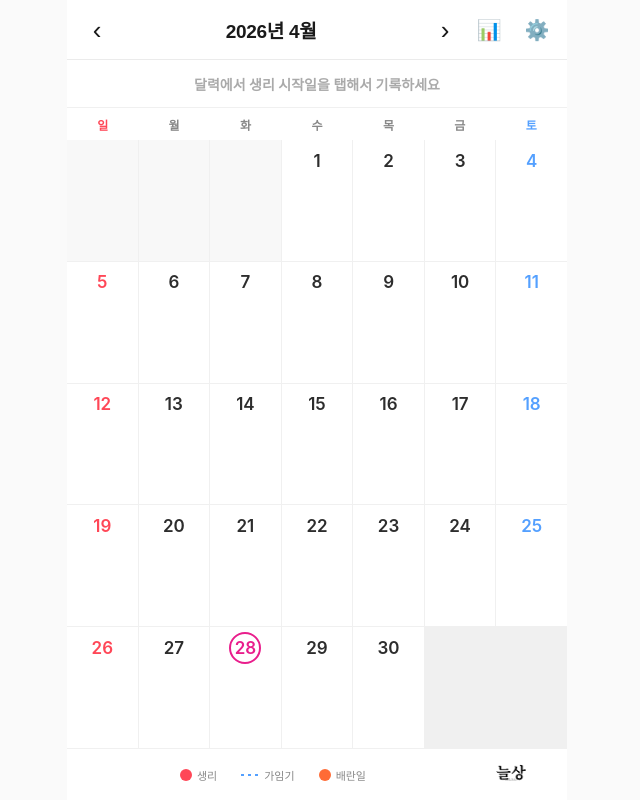
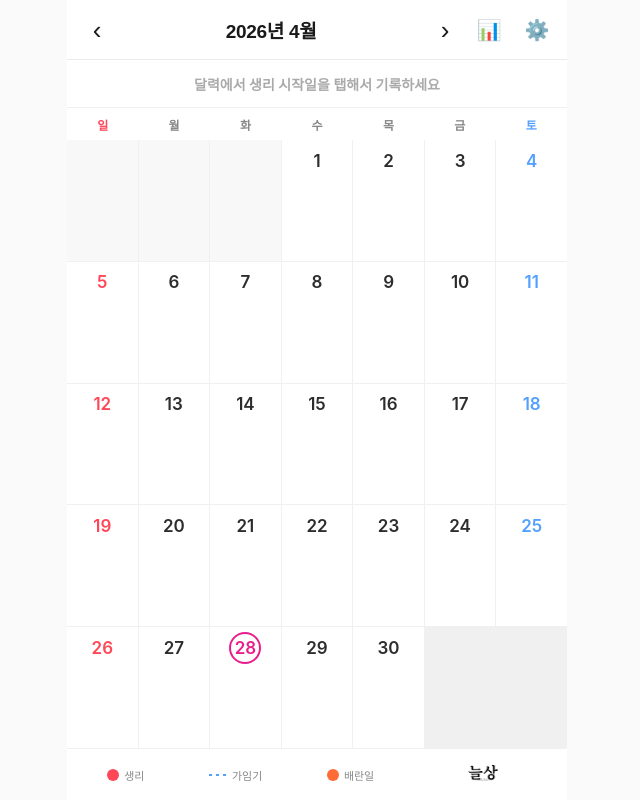
Before and after one commit to gibsons1894-coder/period-tracker, a plain HTML site: page index.html in a window 1280 px wide. Shown: the whole page, without its empty margins (323-963 px from the left). Drawn offline with Linux system fonts and the light colour scheme.

Commit message:
범례 레이아웃 space-around로 복원
Co-Authored-By: Claude Sonnet 4.6 <noreply@anthropic.com>

```diff
--- a/index.html
+++ b/index.html
@@ -54,12 +54,10 @@
 
   <!-- Legend -->
   <div id="legend">
-    <div class="legend-group">
-      <div class="legend-item"><span class="dot period"></span>생리</div>
-      <div class="legend-item"><span class="dot fertile"></span>가임기</div>
-      <div class="legend-item"><span class="dot ovulation"></span>배란일</div>
-    </div>
-    <img src="neulsang_logo.png" class="legend-logo" alt="늘상">
+    <div class="legend-item"><span class="dot period"></span>생리</div>
+    <div class="legend-item"><span class="dot fertile"></span>가임기</div>
+    <div class="legend-item"><span class="dot ovulation"></span>배란일</div>
+    <div class="legend-item"><img src="neulsang_logo.png" class="legend-logo" alt="늘상"></div>
   </div>
 
 </div>
--- a/style.css
+++ b/style.css
@@ -419,21 +419,13 @@ html, body {
 #legend {
   display: flex;
   align-items: center;
-  justify-content: center;
+  justify-content: space-around;
   height: var(--legend-height);
   background: #fff;
   border-top: 1px solid var(--color-border);
-  padding: 0 12px;
+  padding: 0 8px;
   padding-bottom: env(safe-area-inset-bottom);
   flex-shrink: 0;
-}
-
-.legend-group {
-  display: flex;
-  align-items: center;
-  gap: 24px;
-  flex: 1;
-  justify-content: center;
 }
 
 .legend-item {
```
